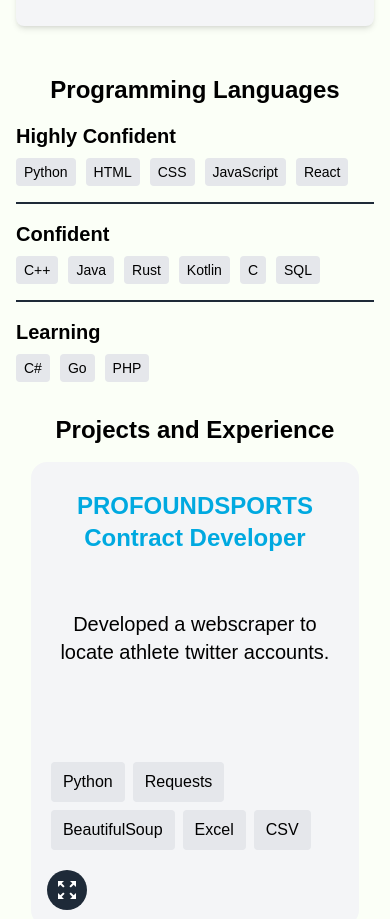
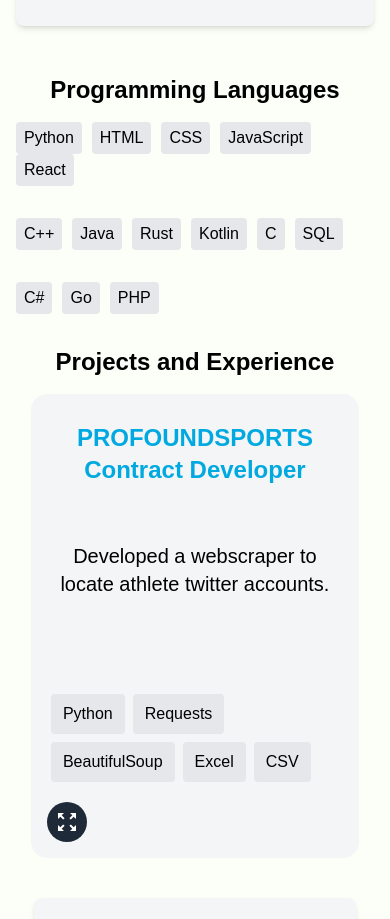
Before and after one commit to dsneed123/dsneedy, a Next.js app: page / in a window 390 px wide. Shown: the part 790-1709 px from the top of the page. Built offline with nearby package versions, Linux system fonts and the light colour scheme.

Commit message:
fixed tier system

```diff
--- a/src/app/page.tsx
+++ b/src/app/page.tsx
@@ -87,11 +87,11 @@ export default function Home() {
             <div className="space-y-4 w-full">
               {tiers.map((tier, index) => (
                 <div key={index} className="slide-in-once animate-slide-in">
-                  <h3 className="text-xl sm:text-2xl font-semibold mb-2">{tier.name}</h3>
+
                   <ul className="inline-list">
                     {tier.languages.length > 0 ? (
                       tier.languages.map((lang, langIndex) => (
-                        <li key={`${tier.name}-${langIndex}`} className="bg-gray-200 px-2 py-1 rounded text-sm sm:text-base">
+                        <li key={`${tier.name}-${langIndex}`} className="bg-gray-200 px-2 py-1 rounded text-md sm:text-md">
                           {lang.name}
                         </li>
                       ))
@@ -99,7 +99,7 @@ export default function Home() {
                       <li className="text-gray-500">No languages in this tier</li>
                     )}
                   </ul>
-                  {index < tiers.length - 1 && <hr className="border-t-2 border-[#1E2A38] my-4" />}
+                  {index < tiers.length - 1 && <hr className="border-0  my-4" />}
                 </div>
               ))}
             </div>
```
